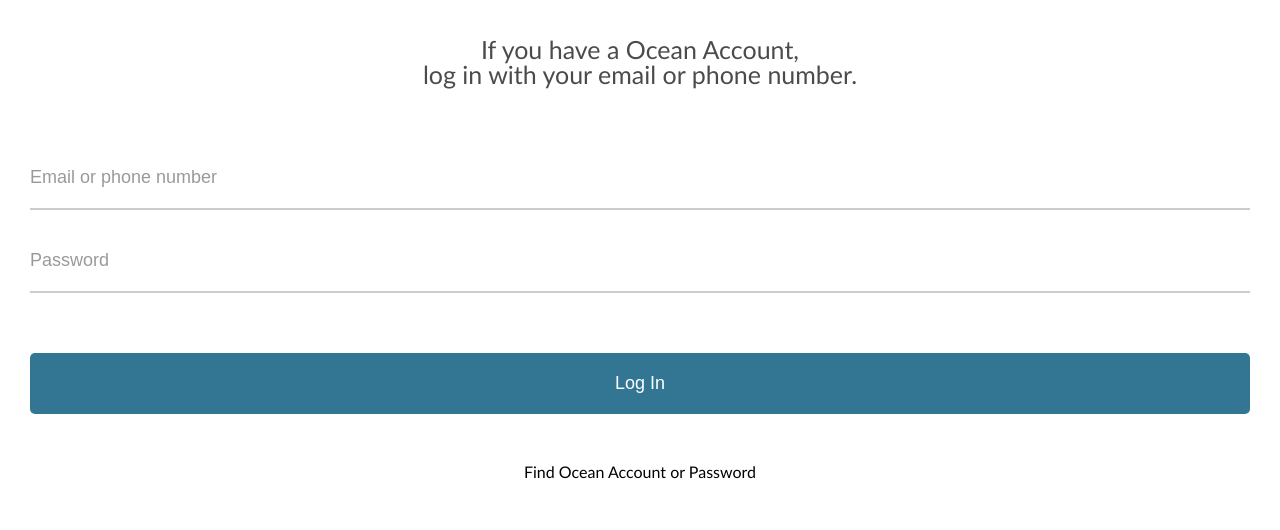
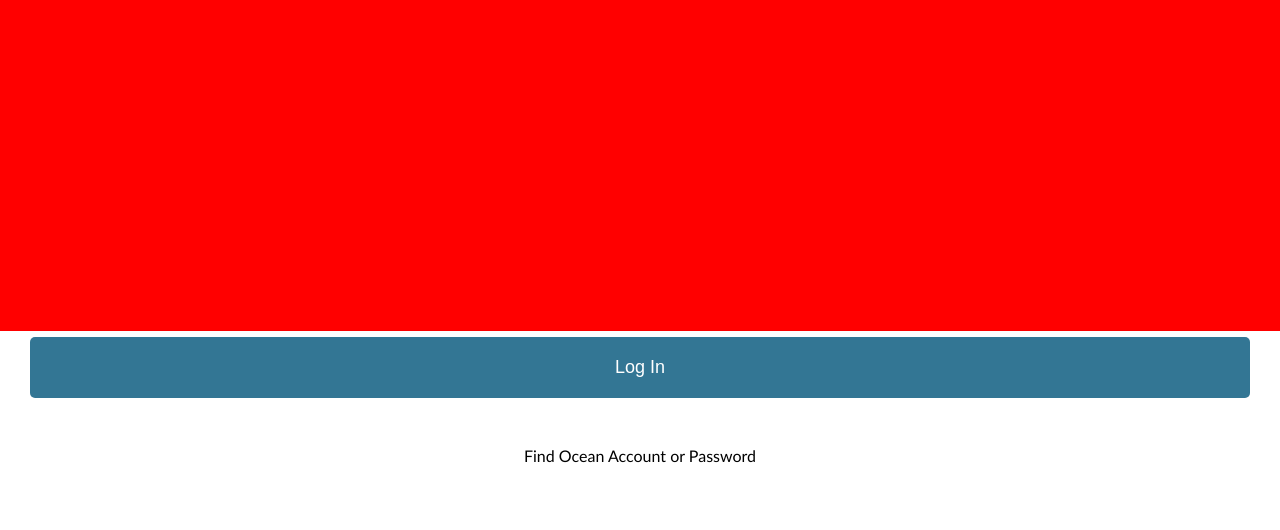
Before and after one commit to oceanlee-seoul/html-css-clone-practice, a plain HTML site: page pages/index.html in a window 1280 px wide. Shown: the part 469-999 px from the top of the page. Drawn offline with Linux system fonts and the light colour scheme.

Commit message:
Update styles.css

```diff
--- a/css/styles.css
+++ b/css/styles.css
@@ -25,3 +25,22 @@ body {
 .main-screen {
   padding: 0px var(--horizontal-space);
 }
+#no-mobile {
+  position: absolute;
+  top: 0;
+  display: flex;
+  justify-content: center;
+  align-items: center;
+  width: 100vw;
+  height: 100vh;
+  background-color: red;
+  z-index: 99;
+  color: white;
+  font-size: 32px;
+  font-weight: 600;
+}
+@media screen and (max-width: 550px) and (orientation: portrait) {
+  #no-mobile {
+    display: none;
+  }
+}
```
